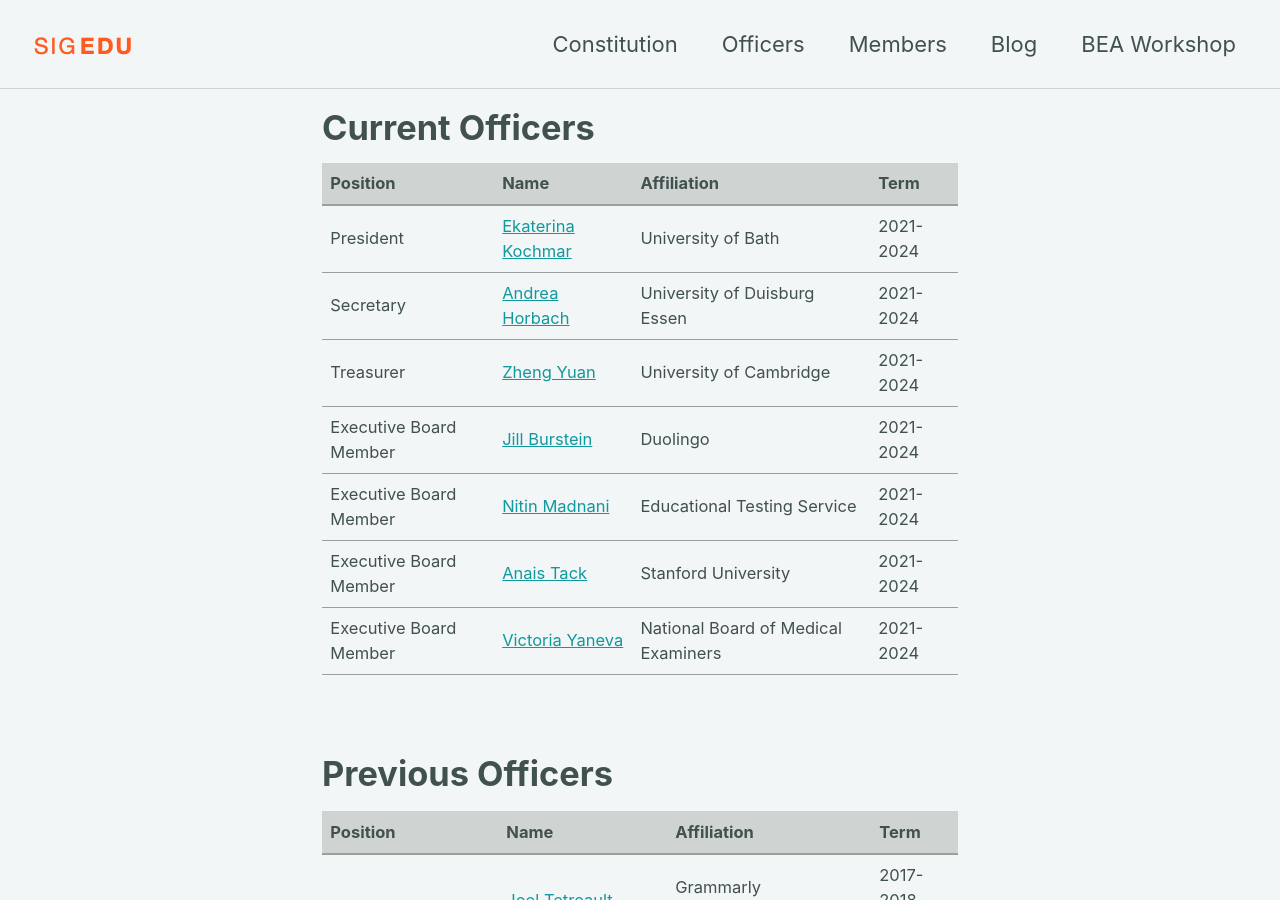
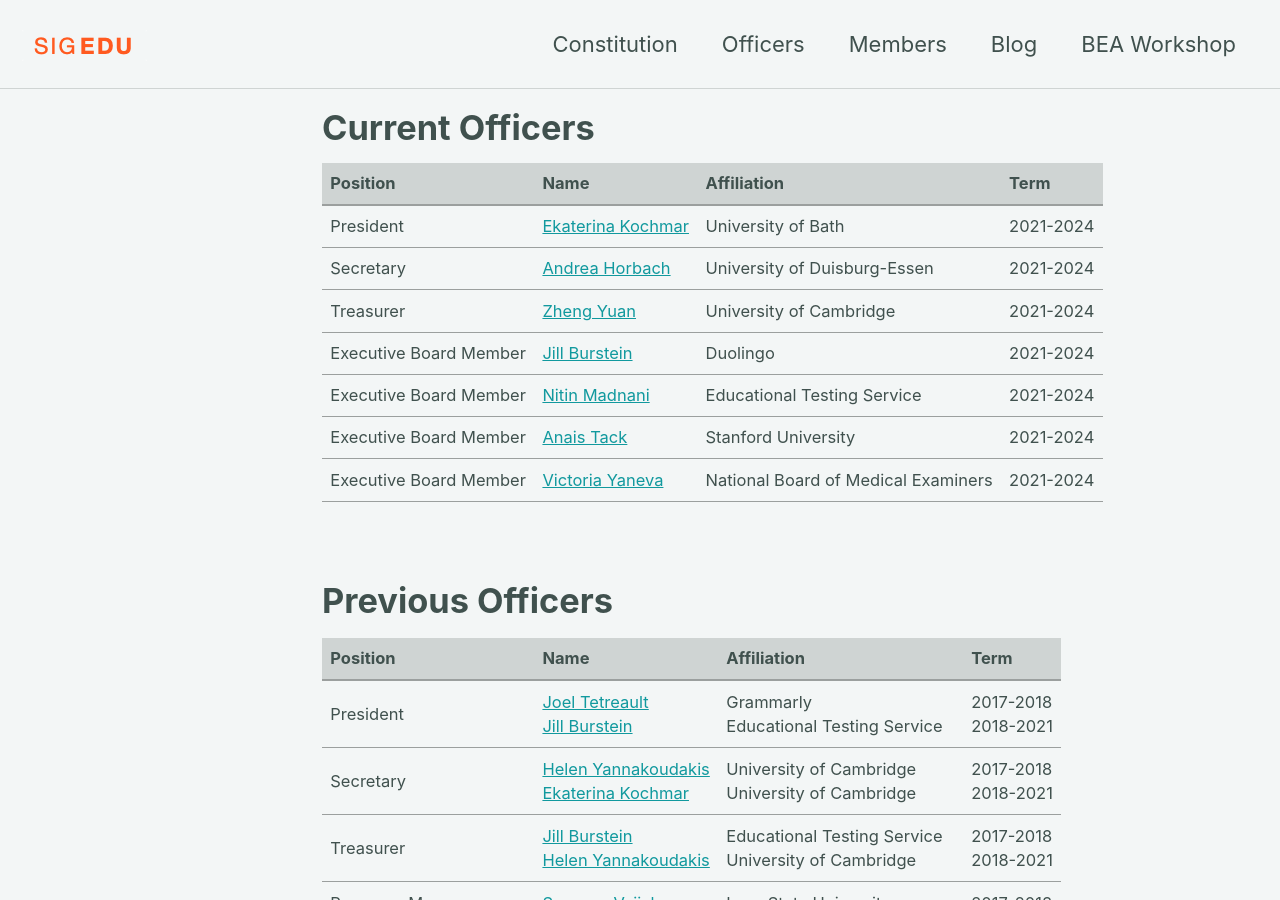
Before and after one commit to sigedu-org/website, a Jekyll site: the page built from _pages/officers.md, in a window 1280 px wide and 900 px high. Built offline with Jekyll 4.4.1, drawn with Linux system fonts in a browser that asks for light colours; cached includes are drawn as plain includes; nearby versions of some CDN libraries; part of the change alters nothing that is shown.

```diff
--- a/_pages/officers.md
+++ b/_pages/officers.md
@@ -4,13 +4,14 @@ layout: single
 excerpt: "SIGEDU Officers."
 permalink: /officers
 sidebar: false
+classes: wide
 toc: false
 ---
 
 | Position | Name | Affiliation | Term |
 | -------- | ---- | ----------- | ---- |
 | President | [Ekaterina Kochmar](https://researchportal.bath.ac.uk/en/persons/ekaterina-kochmar) | University of Bath | 2021-2024 |
-| Secretary | [Andrea Horbach](https://www.ltl.uni-due.de/team/andrea-horbach) | University of Duisburg Essen | 2021-2024 |
+| Secretary | [Andrea Horbach](https://www.ltl.uni-due.de/team/andrea-horbach) | University of Duisburg-Essen | 2021-2024 |
 | Treasurer | [Zheng Yuan](https://www.cl.cam.ac.uk/~zy249/) | University of Cambridge | 2021-2024 |
 | Executive Board Member | [Jill Burstein](https://sites.google.com/site/jbursteinets/) | Duolingo | 2021-2024 |
 | Executive Board Member | [Nitin Madnani](https://desilinguist.org) | Educational Testing Service | 2021-2024 |
```
